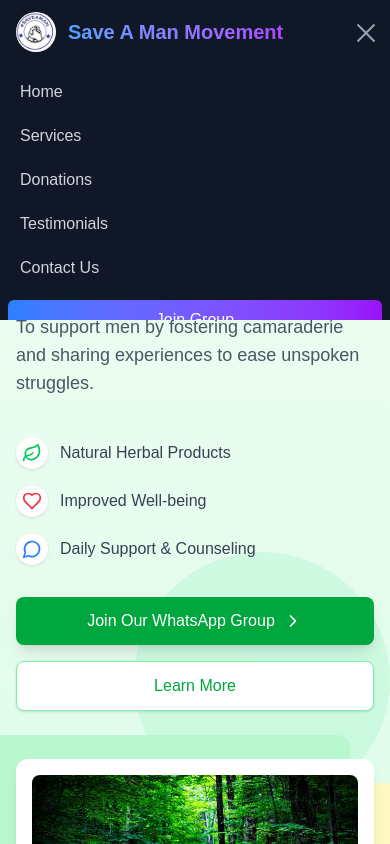
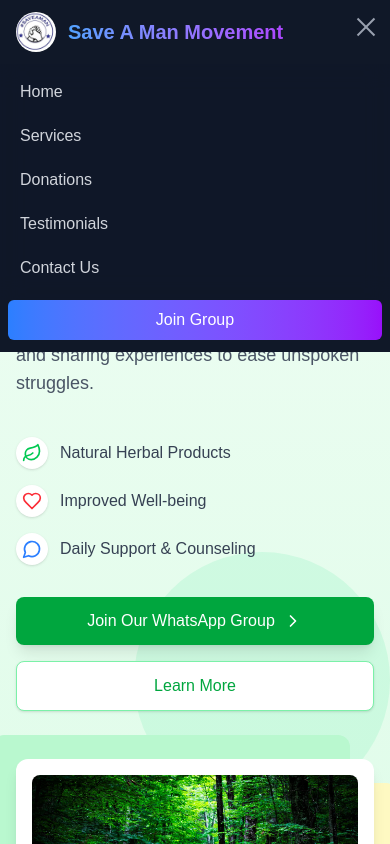
Before and after one commit to Tanaka878/HerbalClinic, a Next.js app: page / in a window 390 px wide. Both pictures are taken after a click on the button 354 px from the left and 32 px from the top of the page. Shown: the top 844 px of the page. Built offline with nearby package versions, Linux system fonts and the light colour scheme.

Commit message:
fixing: Fixing the top nav bar and services view

```diff
--- a/src/app/Views/Services.tsx
+++ b/src/app/Views/Services.tsx
@@ -139,12 +139,12 @@
           }`}
         >
           {/* Background pattern */}
-          <div className="absolute inset-0 opacity-10">
+          <div className="absolute inset-0 opacity-10" id='donations'>
             <div className="absolute top-0 right-0 w-64 h-64 rounded-full bg-white -translate-y-32 translate-x-32"></div>
             <div className="absolute bottom-0 left-0 w-48 h-48 rounded-full bg-white translate-y-24 -translate-x-24"></div>
           </div>
 
-          <div className="relative z-10 text-center" id='donations'>
+          <div className="relative z-10 text-center" >
             <h2 className="text-3xl lg:text-4xl font-bold mb-6">
               How We Make It <span className="text-green-200">Accessible</span>
             </h2>
--- a/src/app/Views/TopNavBar.tsx
+++ b/src/app/Views/TopNavBar.tsx
@@ -92,7 +92,7 @@
               className="inline-flex items-center justify-center p-2 rounded-md text-gray-400 hover:text-white focus:outline-none"
               aria-expanded="false"
             >
-              <div className="w-6 h-6 relative">
+              <div className="w-6 h-9 relative">
                 <span
                   className={`absolute h-0.5 w-full bg-current transform transition-all duration-300 ease-in-out ${
                     isMenuOpen ? 'rotate-45 top-3' : 'top-1'
@@ -116,8 +116,8 @@
 
       {/* Mobile menu */}
       <div
-        className={`md:hidden transition-all duration-300 ease-in-out overflow-hidden ${
-          isMenuOpen ? 'max-h-64 opacity-100' : 'max-h-0 opacity-0'
+        className={`md:hidden transition-all duration-300 ease-in-out overflow-y-auto ${
+          isMenuOpen ? 'max-h-screen opacity-100' : 'max-h-0 opacity-0'
         }`}
       >
         <div className="px-2 pt-2 pb-3 space-y-1 backdrop-blur-md bg-gray-900/90">
@@ -138,11 +138,11 @@
               {link.label}
             </a>
           ))}
-          <div className="pt-2">
-            <button className="w-full px-3 py-2 bg-gradient-to-r from-blue-500 to-purple-600 text-white text-base font-medium rounded-md hover:from-blue-600 hover:to-purple-700 transition-all duration-300">
-              Join Group
-            </button>
-          </div>
+        </div>
+        <div className="px-2 pb-3">
+          <button className="w-full px-3 py-2 bg-gradient-to-r from-blue-500 to-purple-600 text-white text-base font-medium rounded-md hover:from-blue-600 hover:to-purple-700 transition-all duration-300">
+            Join Group
+          </button>
         </div>
       </div>
     </nav>
```
